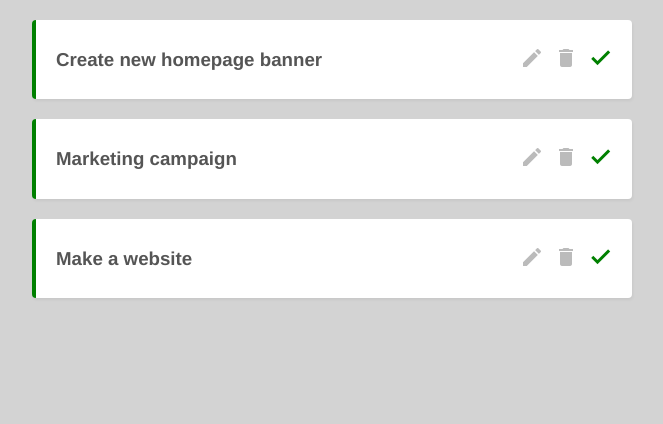
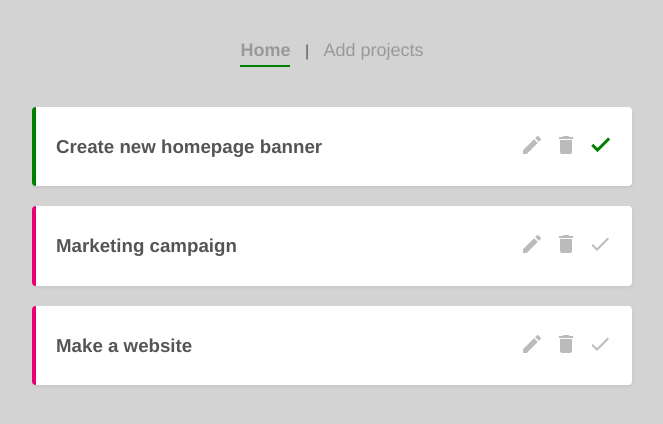
Before and after one commit to caren1/vuejs-ninja, a Vue app in the folder ninja-planner/: page / in a window 1280 px wide. Shown: the top 424 px of the page, without its empty margins (308-971 px from the left). Built offline with nearby package versions, Linux system fonts and the light colour scheme; data requests are answered from the project's data file.

Commit message:
navbar component

```diff
--- a/ninja-planner/data/db.json
+++ b/ninja-planner/data/db.json
@@ -10,12 +10,12 @@
       "id": 2,
       "title": "Marketing campaign",
       "details": "lorem ipsum",
-      "complete": true
+      "complete": false
     },
     {
       "title": "Make a website",
       "details": "swietone",
-      "complete": true,
+      "complete": false,
       "id": 3
     }
   ]
--- a/ninja-planner/src/App.vue
+++ b/ninja-planner/src/App.vue
@@ -1,6 +1,15 @@
 <template>
+  <Navbar />
   <router-view/>
 </template>
+
+<script>
+import Navbar from './components/Navbar.vue'
+
+export default {
+  components: { Navbar }
+}
+</script>
 
 <style>
 
--- /dev/null
+++ b/ninja-planner/src/components/Navbar.vue
@@ -0,0 +1,31 @@
+<template>
+  <nav class="main-nav">
+      <router-link :to="{ name: 'Home' }">Home</router-link> |
+      <router-link :to="{ name: 'AddProject' }">Add projects</router-link>
+  </nav>
+</template>
+
+<script>
+export default {
+
+}
+</script>
+
+<style>
+  .main-nav {
+    text-align: center;
+    margin: 40px auto;
+  }
+  .main-nav a{
+    display: inline-block;
+    text-decoration: none;
+    margin: 0 10px;
+    color: #999;
+    font-size: 18px;
+  }
+  a.router-link-active {
+    border-bottom: 2px solid green;
+    padding-bottom: 4px;
+    font-weight: bolder;
+  }
+</style>
```
